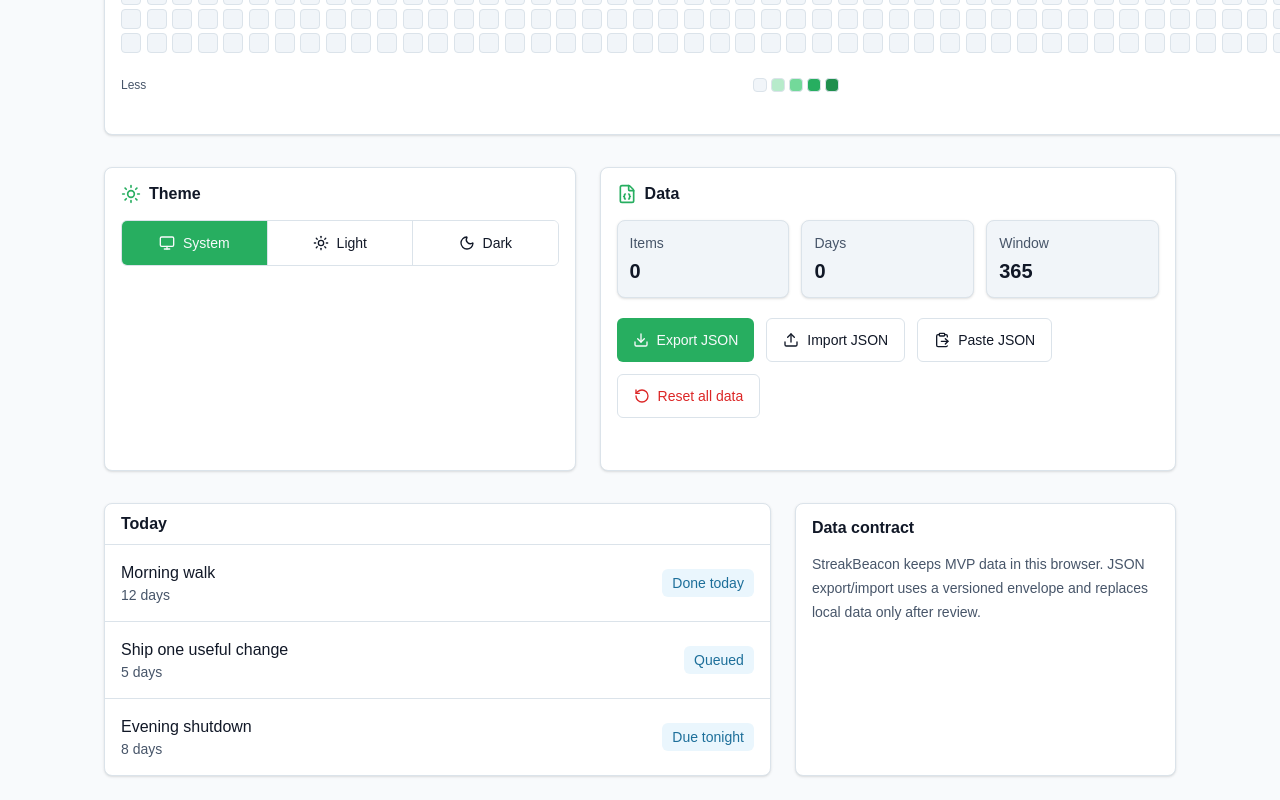
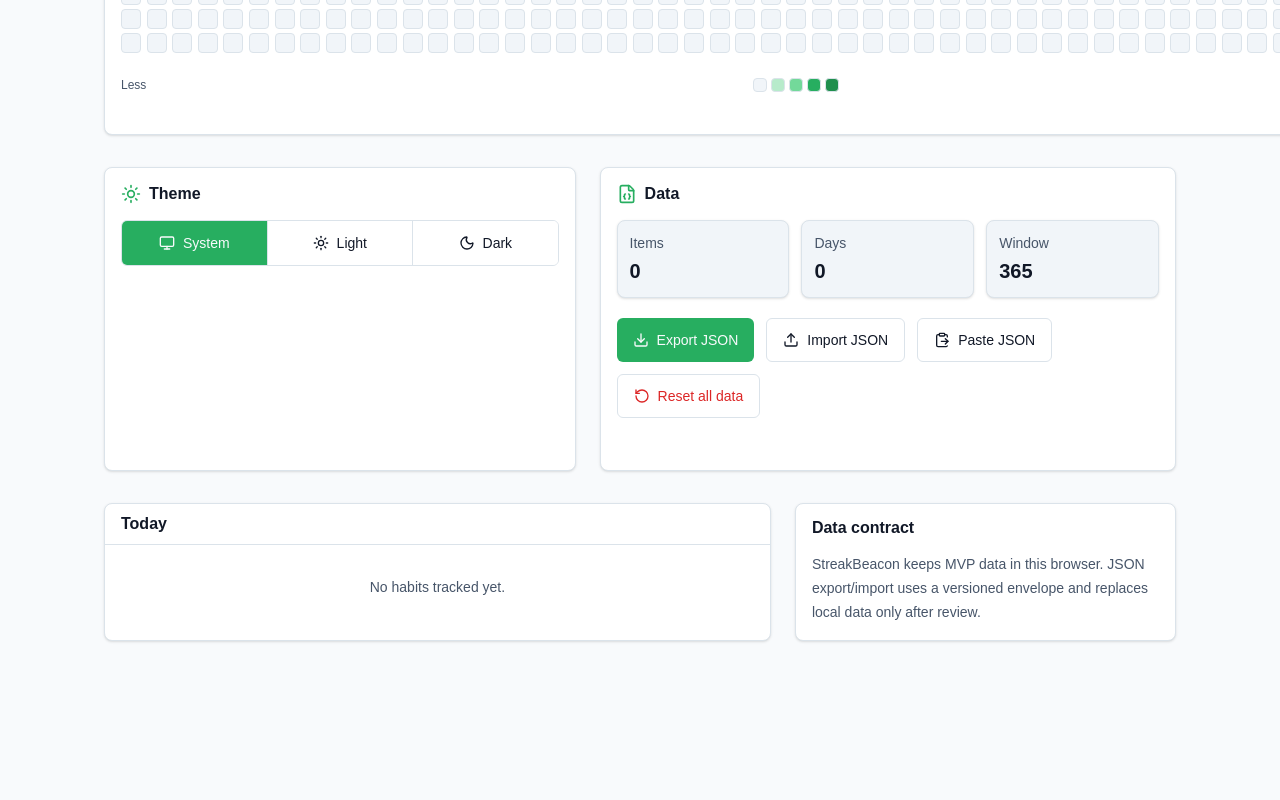
Before and after one commit to AndyMental/streakbeacon-app, a Next.js app: page / in a window 1280 px wide. Shown: the part 706-1506 px from the top of the page. After the commit the page ends 1371 px from the top, so only its background shows below. Built offline with nearby package versions, Linux system fonts and the light colour scheme.

Commit message:
feat(ui): replace static Today card with dynamic data
Co-authored-by: multica-agent <github@multica.ai>

```diff
--- a/app/page.tsx
+++ b/app/page.tsx
@@ -4,12 +4,7 @@ import { Card, CardContent, CardHeader, CardTitle } from "@/components/ui/card";
 import { SettingsPanel } from "./settings-panel";
 import { StreakDashboard } from "./streak-dashboard";
 import { ThemeToggle } from "./theme-toggle";
-
-const habits = [
-  { name: "Morning walk", streak: "12 days", status: "Done today" },
-  { name: "Ship one useful change", streak: "5 days", status: "Queued" },
-  { name: "Evening shutdown", streak: "8 days", status: "Due tonight" }
-];
+import { TodayCard } from "./today-card";
 
 const signals = [
   { label: "Export format", value: "v1", icon: ShieldCheck },
@@ -69,32 +64,7 @@ export default function Home() {
       <SettingsPanel />
 
       <section className="grid gap-6 lg:grid-cols-[1.4fr_0.8fr]">
-        <Card>
-          <CardHeader className="border-b py-3">
-            <CardTitle>Today</CardTitle>
-          </CardHeader>
-          <div className="divide-y">
-            {habits.map((habit) => (
-              <div
-                key={habit.name}
-                className="flex flex-col gap-2 px-4 py-4 sm:flex-row sm:items-center sm:justify-between"
-              >
-                <div className="min-w-0">
-                  <p className="truncate font-medium">{habit.name}</p>
-                  <p className="truncate text-sm text-muted-foreground">
-                    {habit.streak}
-                  </p>
-                </div>
-                <Badge
-                  variant="secondary"
-                  className="max-w-full shrink-0 truncate sm:max-w-[12rem]"
-                >
-                  {habit.status}
-                </Badge>
-              </div>
-            ))}
-          </div>
-        </Card>
+        <TodayCard />
 
         <Card>
           <CardHeader>
--- /dev/null
+++ b/app/today-card.tsx
@@ -0,0 +1,116 @@
+"use client";
+
+import { useEffect, useState } from "react";
+import { Badge } from "@/components/ui/badge";
+import { Card, CardHeader, CardTitle } from "@/components/ui/card";
+import {
+  calculateCurrentStreak,
+  createEmptyStreakData,
+  type StreakData
+} from "@/lib/streaks/model";
+import {
+  assertStorageWritable,
+  LocalStreakStorageAdapter,
+  STREAK_DATA_CHANGED_EVENT
+} from "@/lib/streaks/storage";
+import { StreakStore } from "@/lib/streaks/store";
+
+function createBrowserStore() {
+  assertStorageWritable(window.localStorage);
+  return new StreakStore(new LocalStreakStorageAdapter(window.localStorage));
+}
+
+export function TodayCard() {
+  const [data, setData] = useState<StreakData>(() => createEmptyStreakData());
+  const [isReady, setIsReady] = useState(false);
+
+  useEffect(() => {
+    let cancelled = false;
+
+    const loadSnapshot = () => {
+      if (cancelled) {
+        return;
+      }
+
+      try {
+        setData(createBrowserStore().getSnapshot());
+      } catch {
+        // Fallback to empty state on storage error
+      }
+
+      setIsReady(true);
+    };
+
+    queueMicrotask(loadSnapshot);
+    window.addEventListener(STREAK_DATA_CHANGED_EVENT, loadSnapshot);
+
+    return () => {
+      cancelled = true;
+      window.removeEventListener(STREAK_DATA_CHANGED_EVENT, loadSnapshot);
+    };
+  }, []);
+
+  const activeItems = data.items.filter((item) => !item.archivedAt);
+  const today = new Date().toISOString().slice(0, 10) as `${number}-${number}-${number}`;
+
+  if (!isReady) {
+    return (
+      <Card>
+        <CardHeader className="border-b py-3">
+          <CardTitle>Today</CardTitle>
+        </CardHeader>
+        <div className="px-4 py-8 text-center text-sm text-muted-foreground">
+          Loading...
+        </div>
+      </Card>
+    );
+  }
+
+  if (activeItems.length === 0) {
+    return (
+      <Card>
+        <CardHeader className="border-b py-3">
+          <CardTitle>Today</CardTitle>
+        </CardHeader>
+        <div className="px-4 py-8 text-center text-sm text-muted-foreground">
+          No habits tracked yet.
+        </div>
+      </Card>
+    );
+  }
+
+  return (
+    <Card>
+      <CardHeader className="border-b py-3">
+        <CardTitle>Today</CardTitle>
+      </CardHeader>
+      <div className="divide-y">
+        {activeItems.map((item) => {
+          const completions = data.completions[item.id] ?? {};
+          const isDoneToday = Boolean(completions[today]);
+          const streak = calculateCurrentStreak(completions, today);
+
+          return (
+            <div
+              key={item.id}
+              className="flex flex-col gap-2 px-4 py-4 sm:flex-row sm:items-center sm:justify-between"
+            >
+              <div className="min-w-0">
+                <p className="truncate font-medium">{item.name}</p>
+                <p className="truncate text-sm text-muted-foreground">
+                  {streak} day{streak === 1 ? "" : "s"}
+                </p>
+              </div>
+              <Badge
+                variant={isDoneToday ? "default" : "secondary"}
+                className="max-w-full shrink-0 truncate sm:max-w-[12rem]"
+              >
+                {isDoneToday ? "Done today" : "Due tonight"}
+              </Badge>
+            </div>
+          );
+        })}
+      </div>
+    </Card>
+  );
+}
--- a/lib/streaks/grid.ts
+++ b/lib/streaks/grid.ts
@@ -129,13 +129,13 @@ function buildGridDays(
 
 function getIntensity(
   completion: Completion | undefined,
-  index: number
+  _index: number
 ): 0 | 1 | 2 | 3 | 4 {
   if (!completion) {
     return 0;
   }
 
-  return ((index % 4) + 1) as 1 | 2 | 3 | 4;
+  return ((_index % 4) + 1) as 1 | 2 | 3 | 4;
 }
 
 function chunkWeeks(days: GridDay[]): GridWeek[] {
```
